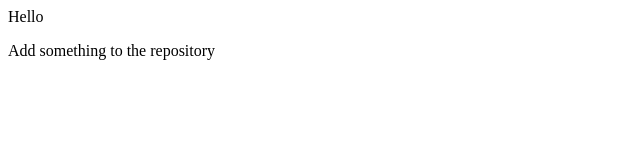
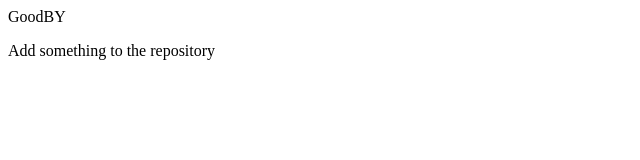
Before and after one commit to fairinna/backend, a plain HTML site: page index.html in a window 1280 px wide. Shown: the full height of the page, 0-640 px from the left. Drawn offline with Linux system fonts and the light colour scheme.

Commit message:
added goodbye

```diff
--- a/index.html
+++ b/index.html
@@ -1,2 +1,2 @@
-<p>Hello </p>
+<p>GoodBY </p>
 <div>Add something to the repository</div>
```
